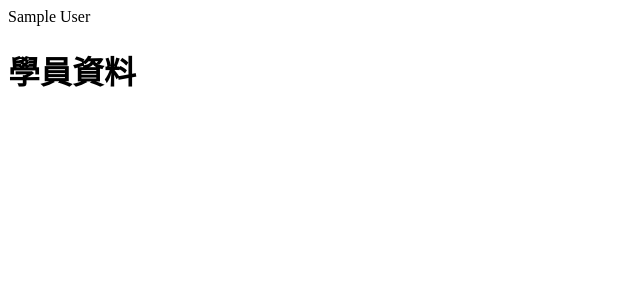
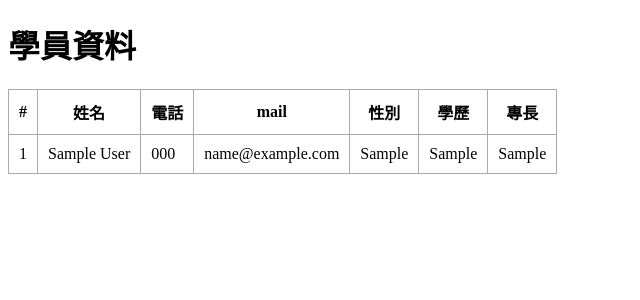
Before and after one commit to a19860101/PHP-6-20211016, a PHP site: page / in a window 1280 px wide. Shown: the top 300 px of the page, without its empty margins (0-640 px from the left). Run offline with PHP 8.4, Linux system fonts and the light colour scheme; tables that the repository leaves empty or names only in its code hold one stand-in row (values such as "Sample post").

Commit message:
20211030

```diff
--- a/student/index.php
+++ b/student/index.php
@@ -20,9 +20,9 @@
     // }
 
     $data = mysqli_fetch_all($result,MYSQLI_ASSOC);
-    foreach($data as $student){
-        echo $student['name'];
-    }
+    // foreach($data as $student){
+    //     echo $student['name'];
+    // }
     // print_r($data);
 ?>
 <!DOCTYPE html>
@@ -32,8 +32,52 @@
     <meta http-equiv="X-UA-Compatible" content="IE=edge">
     <meta name="viewport" content="width=device-width, initial-scale=1.0">
     <title>Document</title>
+    <style>
+        table,td,th {
+            border: 1px solid #aaa;
+            padding: 10px;
+        }
+        table {
+            border-collapse: collapse;
+        }
+    </style>
 </head>
 <body>
     <h1>學員資料</h1>
+    <table>
+        <tr>
+            <th>#</th>
+            <th>姓名</th>
+            <th>電話</th>
+            <th>mail</th>
+            <th>性別</th>
+            <th>學歷</th>
+            <th>專長</th>
+        </tr>
+        <?php foreach($data as $student){ ?>
+            <tr>
+                <td><?php echo $student['id']; ?></td>
+                <td><?php echo $student['name']; ?></td>
+                <td><?php echo $student['phone']; ?></td>
+                <td><?php echo $student['mail']; ?></td>
+                <td><?php echo $student['gender']; ?></td>
+                <td><?php echo $student['edu']; ?></td>
+                <td><?php echo $student['skill']; ?></td>
+            </tr>
+        <?php } ?>
+        <?php
+            // foreach($data as $student){
+            //     echo '<tr>';
+            //     echo '<td>'.$student['id'].'</td>';
+            //     echo '<td>'.$student['name'].'</td>';
+            //     echo '<td>'.$student['phone'].'</td>';
+            //     echo '<td>'.$student['mail'].'</td>';
+            //     echo '<td>'.$student['gender'].'</td>';
+            //     echo '<td>'.$student['edu'].'</td>';
+            //     echo '<td>'.$student['skill'].'</td>';
+            //     echo '</tr>';
+            // }
+        ?>
+    </table>
 </body>
 </html>
```
